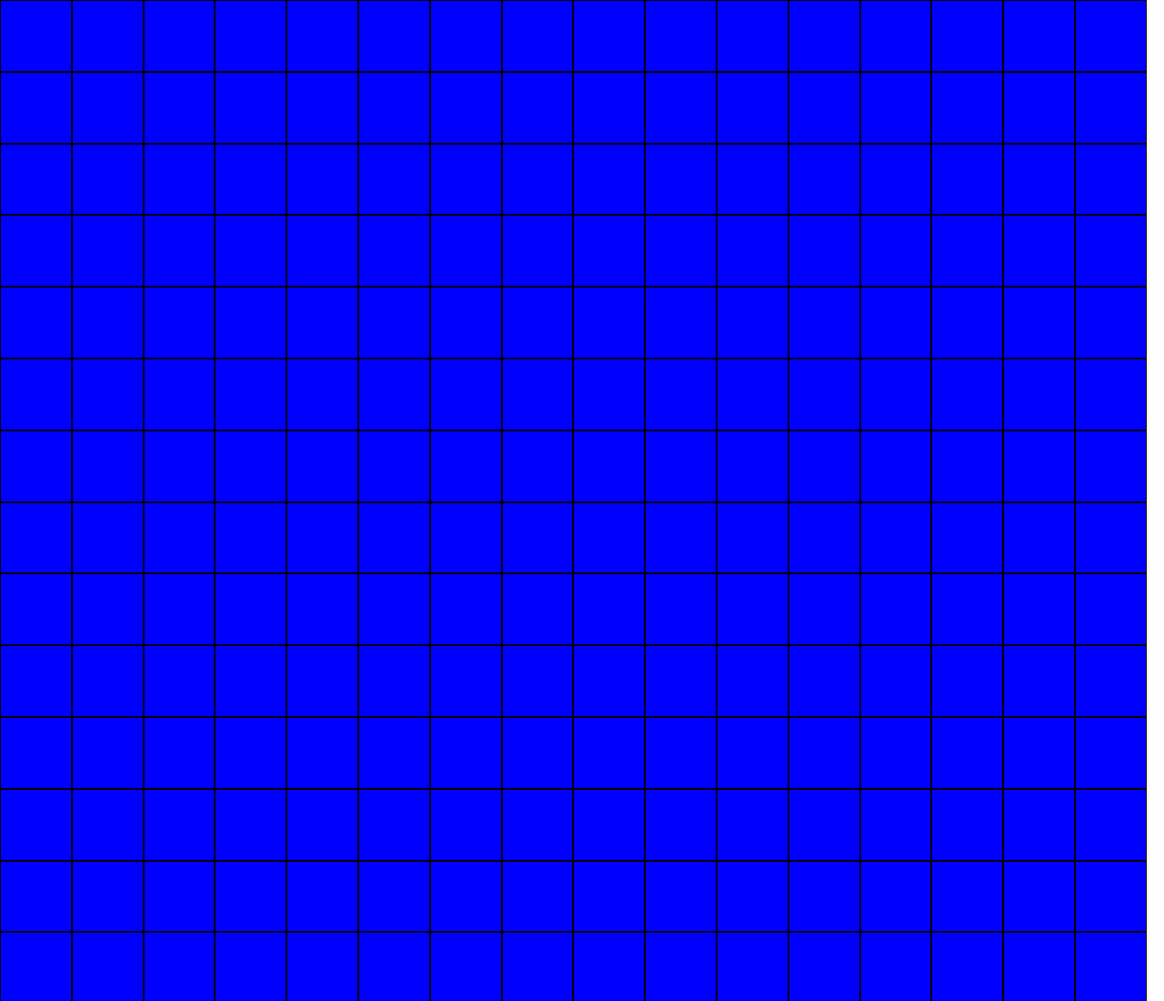
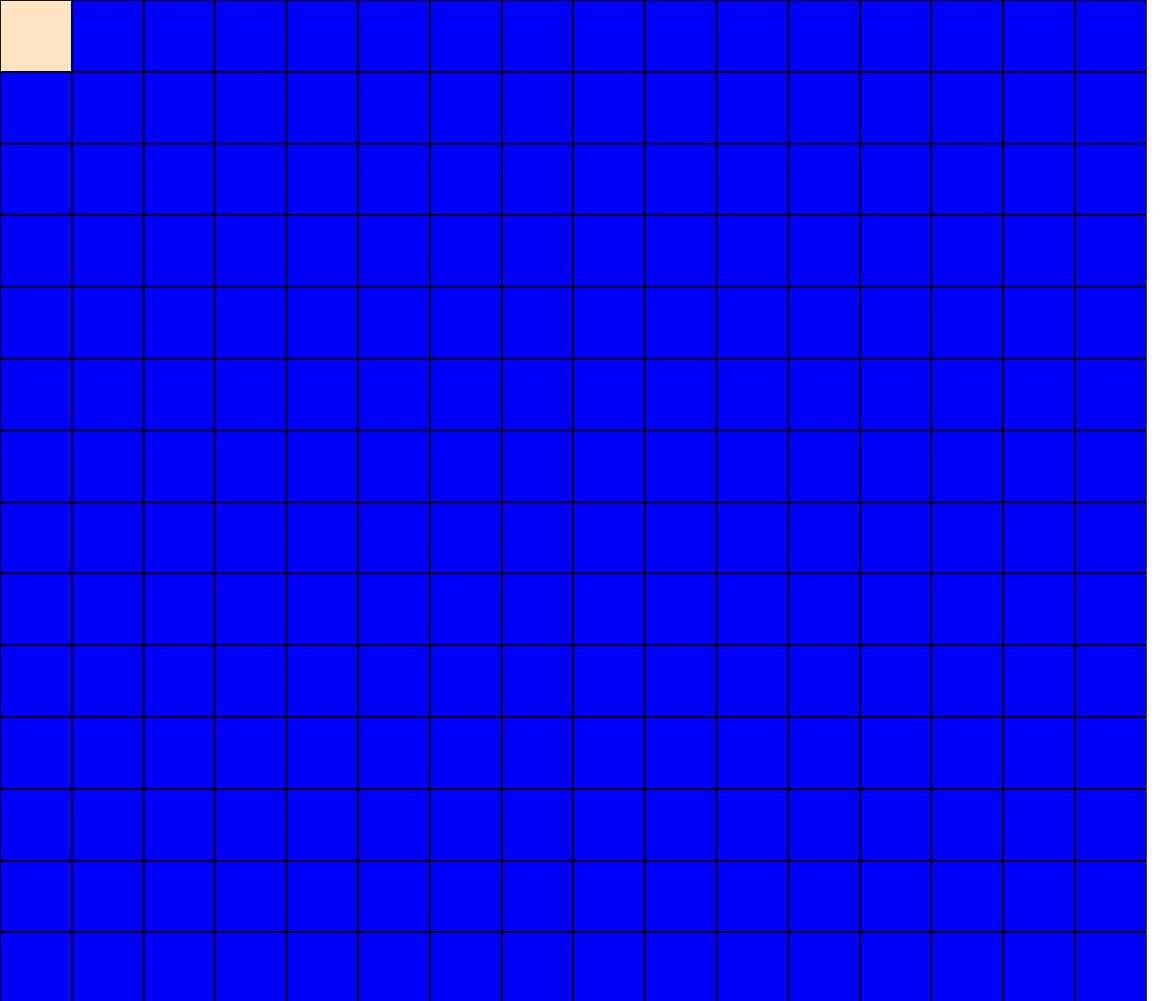
Before and after one commit to Im0gin3/Etch-a-Sketch, a plain HTML site: page index.html in a window 1280 px wide. Shown: the top 1100 px of the page at 91% size. Drawn offline with Linux system fonts and the light colour scheme.

Commit message:
Add hover effect

```diff
--- a/script.js
+++ b/script.js
@@ -6,3 +6,8 @@ for (let outer=0;outer<16;outer++){
         container.appendChild(div);
     }
 }
+document.querySelectorAll(".square").forEach((div) => {
+  div.onmouseover = (event) => {
+    div.classList.add("hovering");
+  }
+})
--- a/style.css
+++ b/style.css
@@ -16,3 +16,6 @@ body{
     border: 1px solid black;
     padding:0px;
 }
+.hovering{
+    background-color: bisque;
+}
```
